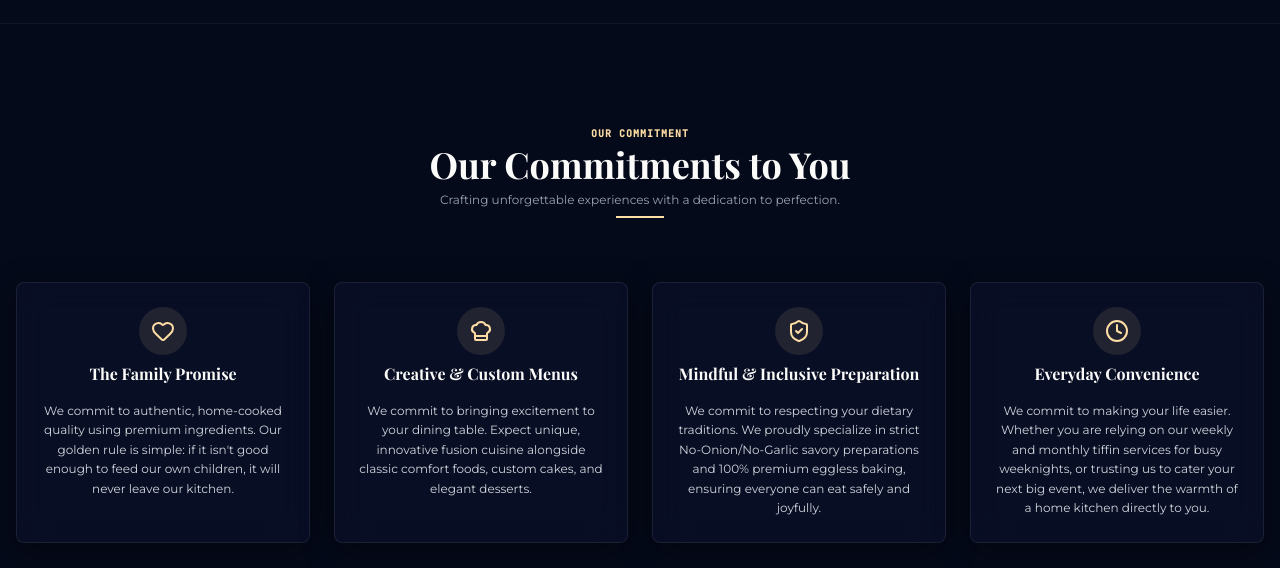
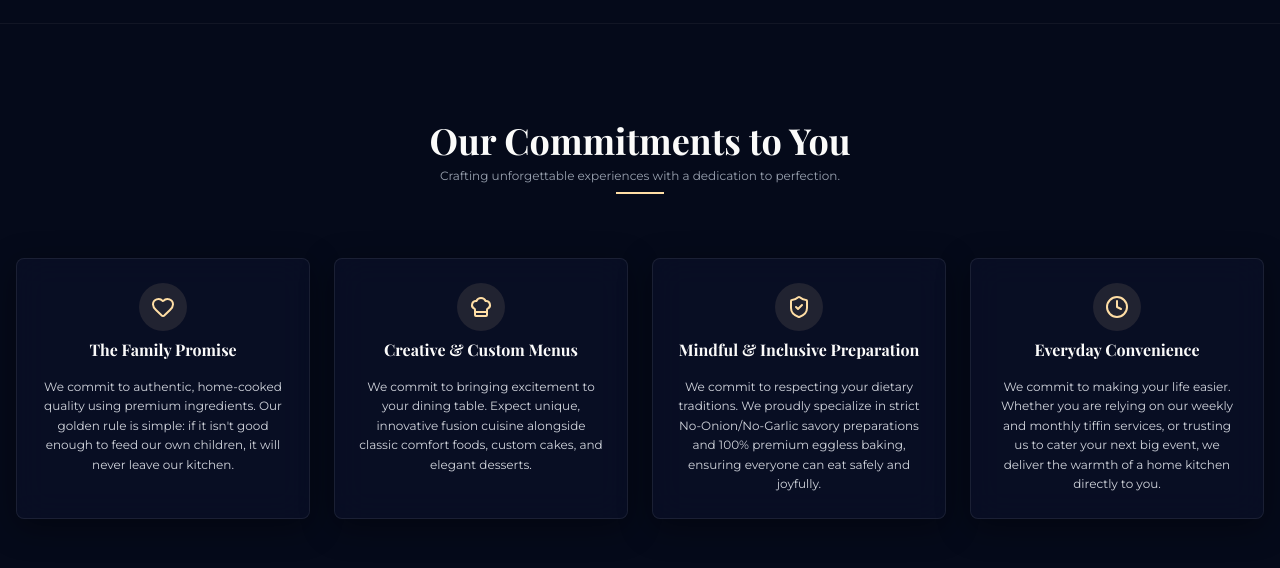
Before and after one commit to bluebonnetwhisk-aditi/first-app-bluebonnet, a React (Vite) app: page / in a window 1280 px wide. Shown: the part 1060-1628 px from the top of the page. Built offline with nearby package versions, Linux system fonts and the light colour scheme; a web font is replaced by a local one.

Commit message:
Remove OUR COMMITMENT label and busy weeknights text from Everyday Convenience

```diff
--- a/src/components/Home.tsx
+++ b/src/components/Home.tsx
@@ -227,7 +227,6 @@ export default function Home({ onOpenWizard, onOpenBaker, onNavigate }: HomeProp
         <div className="max-w-7xl mx-auto px-4 space-y-16">
 
           <div className="text-center max-w-xl mx-auto space-y-2">
-            <span className="text-[10px] font-bold text-brand-gold-tint tracking-widest uppercase font-mono">OUR COMMITMENT</span>
             <h2 className="font-serif text-3xl lg:text-4xl font-bold text-brand-cream">Our Commitments to You</h2>
             <p className="text-xs text-gray-400 font-sans">Crafting unforgettable experiences with a dedication to perfection.</p>
             <div className="h-0.5 w-12 bg-brand-gold-tint mx-auto mt-2" />
@@ -252,7 +251,7 @@ export default function Home({ onOpenWizard, onOpenBaker, onNavigate }: HomeProp
               },
               {
                 title: "Everyday Convenience",
-                desc: "We commit to making your life easier. Whether you are relying on our weekly and monthly tiffin services for busy weeknights, or trusting us to cater your next big event, we deliver the warmth of a home kitchen directly to you.",
+                desc: "We commit to making your life easier. Whether you are relying on our weekly and monthly tiffin services, or trusting us to cater your next big event, we deliver the warmth of a home kitchen directly to you.",
                 icon: "Clock"
               }
             ].map((commitment, idx) => {
```
